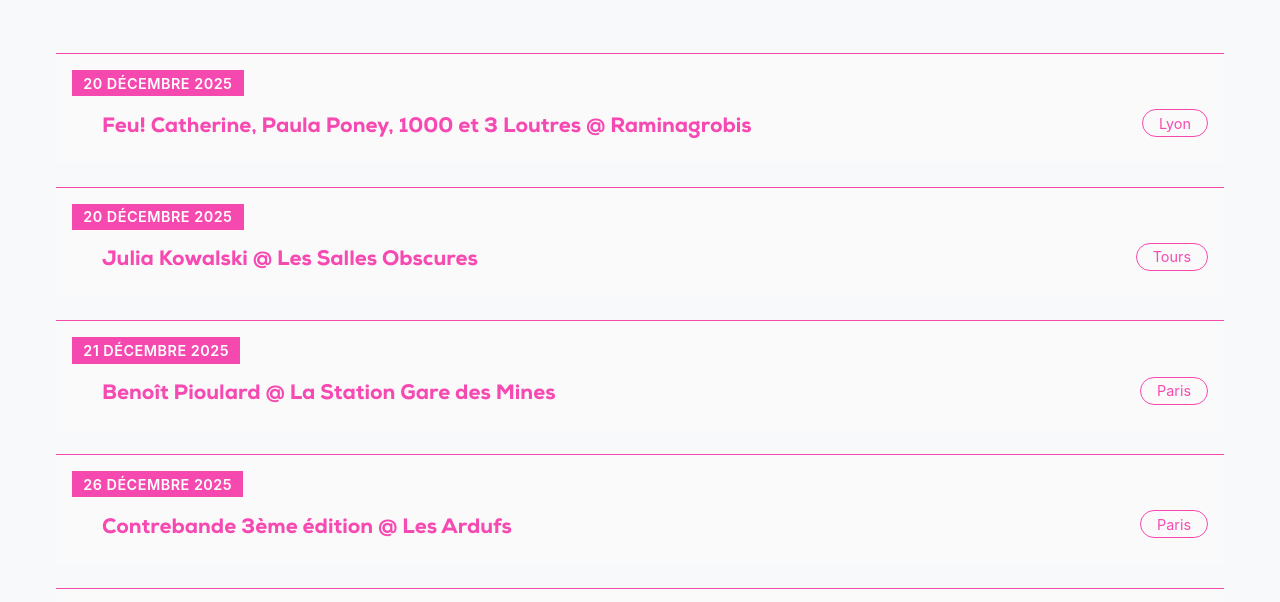
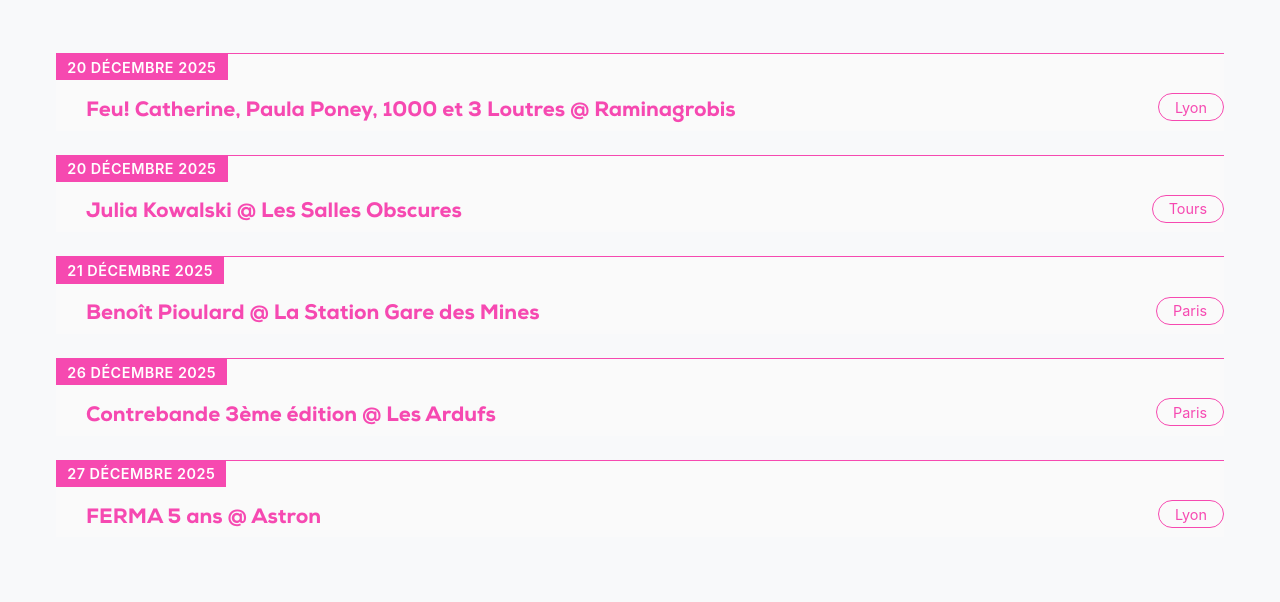
Before and after one commit to constructions-incongrues/jomayeux, a plain HTML site: page docs/index.html in a window 1280 px wide. Shown: the part 173-775 px from the top of the page. Drawn offline with Linux system fonts and the light colour scheme.

Commit message:
Update newsletter data fetching path and comment out padding in agenda item styles for layout refinement.

```diff
--- a/docs/app.js
+++ b/docs/app.js
@@ -15,7 +15,7 @@ document.addEventListener('DOMContentLoaded', async () => {
 // Charger les données de la newsletter
 async function loadNewsletter() {
     try {
-        const response = await fetch(`${EXECUTIONS_DIR}latest.json`, {
+        const response = await fetch(`../executions/latest.json`, {
             method: 'GET',
             headers: {
                 'Accept': 'application/json',
--- a/docs/style.css
+++ b/docs/style.css
@@ -168,7 +168,7 @@ body {
 .agenda-item {
     background: var(--bg-section);
     border-top: 1px solid var(--primary-color);
-    padding: 1rem;
+    /* padding: 1rem;   */
 }
 
 .agenda-item-date {
```
